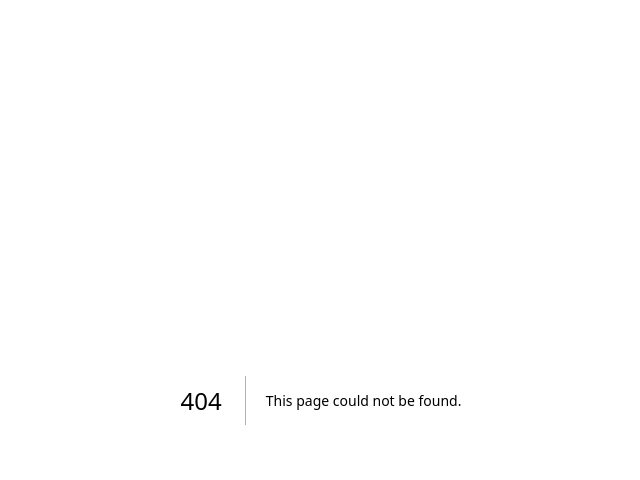
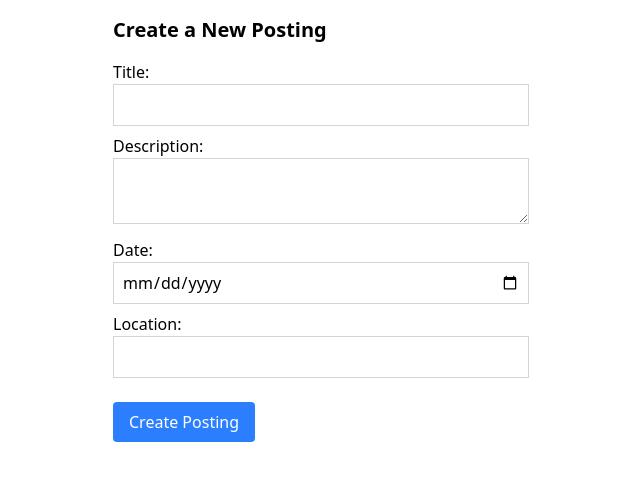
Before and after one commit to rayyshen/volunthrive, a Next.js app: page /new-posting in a window 1280 px wide. Before the commit this address had no page. Shown: the top 480 px of the page, without its empty margins (319-959 px from the left). Built offline with nearby package versions, Linux system fonts and the light colour scheme; no server answers.

Commit message:
posts implemented

```diff
--- a/src/app/page.tsx
+++ b/src/app/page.tsx
@@ -1,9 +1,9 @@
 import Image from "next/image";
+import Link from "next/link";
 
 export default function Home() {
   return (
-    <h1 className="text-3xl font-bold underline">
-    Hello world!
-  </h1>
+    <><Link href="/login">login</Link>
+    <Link href="/signup">Signup</Link></>
   );
 }
--- a/src/pages/home.tsx
+++ b/src/pages/home.tsx
@@ -0,0 +1,19 @@
+import Link from "next/link";
+
+export default function Home() {
+  return (
+    <div className="p-4">
+      <h1>Welcome to the Volunteer Platform</h1>
+      <div className="mt-4">
+        <Link href="/postings" className="text-blue-600 underline">
+          View All Postings
+        </Link>
+      </div>
+      <div className="mt-2">
+        <Link href="/new-posting" className="text-blue-600 underline">
+          Create a new Posting
+        </Link>
+      </div>
+    </div>
+  );
+}
--- a/src/pages/login.tsx
+++ b/src/pages/login.tsx
@@ -105,12 +105,6 @@ const LoginPage: React.FC = () => {
               />
             </div>
 
-            <div className="text-right mb-6">
-              <Link href="/forgot-password" className="text-green-600 text-sm font-medium">
-                Forgot Password?
-              </Link>
-            </div>
-
             <button
               type="submit"
               className="w-full py-3 bg-green-500 hover:bg-green-600 text-white font-semibold rounded-md text-base transition-colors"
--- /dev/null
+++ b/src/pages/new-posting.tsx
@@ -0,0 +1,92 @@
+import React, { useState, FormEvent } from "react";
+import { db } from "../firebase/initFirebase";
+import { collection, addDoc, serverTimestamp } from "firebase/firestore";
+import { useRouter } from "next/router";
+import type { NextPage } from "next";
+
+const NewPostingPage: NextPage = () => {
+  const router = useRouter();
+
+  const [title, setTitle] = useState("");
+  const [description, setDescription] = useState("");
+  const [date, setDate] = useState("");
+  const [location, setLocation] = useState("");
+
+  const handleSubmit = async (e: FormEvent) => {
+    e.preventDefault();
+
+    try {
+      await addDoc(collection(db, "postings"), {
+        title,
+        description,
+        date,
+        location,
+        // Or store a Firestore server timestamp here
+        createdAt: serverTimestamp(),
+      });
+
+      // Optionally redirect user to /postings or show a success message
+      router.push("/postings");
+    } catch (error) {
+      console.error("Error creating new posting:", error);
+    }
+  };
+
+  return (
+    <div className="max-w-md mx-auto p-4">
+      <h1 className="text-xl font-bold mb-4">Create a New Posting</h1>
+      <form onSubmit={handleSubmit}>
+        <label className="block mb-2">
+          Title:
+          <input
+            className="border border-gray-300 p-2 w-full"
+            type="text"
+            value={title}
+            onChange={(e) => setTitle(e.target.value)}
+            required
+          />
+        </label>
+
+        <label className="block mb-2">
+          Description:
+          <textarea
+            className="border border-gray-300 p-2 w-full"
+            value={description}
+            onChange={(e) => setDescription(e.target.value)}
+            required
+          />
+        </label>
+
+        <label className="block mb-2">
+          Date:
+          <input
+            className="border border-gray-300 p-2 w-full"
+            type="date"
+            value={date}
+            onChange={(e) => setDate(e.target.value)}
+            required
+          />
+        </label>
+
+        <label className="block mb-2">
+          Location:
+          <input
+            className="border border-gray-300 p-2 w-full"
+            type="text"
+            value={location}
+            onChange={(e) => setLocation(e.target.value)}
+          />
+        </label>
+
+        <button
+          type="submit"
+          className="bg-blue-500 text-white px-4 py-2 mt-4 rounded"
+        >
+          Create Posting
+        </button>
+      </form>
+    </div>
+  );
+};
+
+export default NewPostingPage;
--- /dev/null
+++ b/src/pages/postings.tsx
@@ -0,0 +1,81 @@
+import React, { useEffect, useState } from "react";
+import { db } from "../firebase/initFirebase";
+import { collection, getDocs, orderBy, query } from "firebase/firestore";
+import type { NextPage } from "next";
+import { Posting } from "../types/posting";
+
+const PostingsPage: NextPage = () => {
+  const [postings, setPostings] = useState<Posting[]>([]);
+  const [loading, setLoading] = useState(true);
+
+  useEffect(() => {
+    const fetchPostings = async () => {
+      try {
+        // Optionally, order by creation date if you want newest first or oldest first
+        const q = query(collection(db, "postings"), orderBy("createdAt", "desc"));
+        const snapshot = await getDocs(q);
+
+        const fetchedPostings: Posting[] = [];
+        snapshot.forEach((doc) => {
+          // doc.data() is the stored object
+          const data = doc.data();
+          fetchedPostings.push({
+            id: doc.id,
+            title: data.title,
+            description: data.description,
+            date: data.date,
+            location: data.location,
+            // If you used serverTimestamp, we can store it as a string or null if not set
+            createdAt: data.createdAt?.toDate
+              ? data.createdAt.toDate().toISOString()
+              : undefined,
+          });
+        });
+
+        setPostings(fetchedPostings);
+      } catch (error) {
+        console.error("Error fetching postings:", error);
+      } finally {
+        setLoading(false);
+      }
+    };
+
+    fetchPostings();
+  }, []);
+
+  if (loading) {
+    return <p className="p-4">Loading postings...</p>;
+  }
+
+  return (
+    <div className="max-w-2xl mx-auto p-4">
+      <h1 className="text-2xl font-bold mb-4">All Postings</h1>
+      {postings.length === 0 ? (
+        <p>No postings found.</p>
+      ) : (
+        postings.map((posting) => (
+          <div
+            key={posting.id}
+            className="border border-gray-300 p-4 mb-4 rounded"
+          >
+            <h2 className="text-xl font-semibold">{posting.title}</h2>
+            <p className="text-sm text-gray-600">Date: {posting.date}</p>
+            {posting.location && (
+              <p className="text-sm text-gray-600">
+                Location: {posting.location}
+              </p>
+            )}
+            <p className="mt-2">{posting.description}</p>
+            {posting.createdAt && (
+              <p className="text-xs text-gray-500 mt-2">
+                Posted on {new Date(posting.createdAt).toLocaleString()}
+              </p>
+            )}
+          </div>
+        ))
+      )}
+    </div>
+  );
+};
+
+export default PostingsPage;
--- a/src/pages/profileSetup.tsx
+++ b/src/pages/profileSetup.tsx
@@ -60,7 +60,7 @@ const ProfileSetup: React.FC = () => {
       );
 
       console.log("Profile updated");
-      router.push("/dashboard");
+      router.push("/home");
     } catch (error) {
       console.error("Error updating profile:", error);
     }
@@ -102,6 +102,12 @@ const ProfileSetup: React.FC = () => {
           onChange={(e) => setInterests(e.target.value)}
         />
 
+        <input
+          type="text"
+          value={interests}
+          onChange={(e) => setInterests(e.target.value)}
+        />
+
         <button type="submit">Save Profile</button>
       </form>
     </div>
--- /dev/null
+++ b/src/types/posting.ts
@@ -0,0 +1,8 @@
+export interface Posting {
+    id?: string;          // Firestore document ID (optional in interface)
+    title: string;
+    description: string;
+    date: string;         // e.g. "2025-03-01" (or a more precise ISO string)
+    location?: string;
+    createdAt?: string;   // e.g. "2025-03-01T12:00:00.000Z"
+  }
--- a/src/types/user.ts
+++ b/src/types/user.ts
@@ -5,6 +5,7 @@ export interface UserProfile {
     email: string;
     skills?: string[];
     interests?: string[];
+    location?: string[];
     createdAt?: string;
     updatedAt?: string;
   }
```
